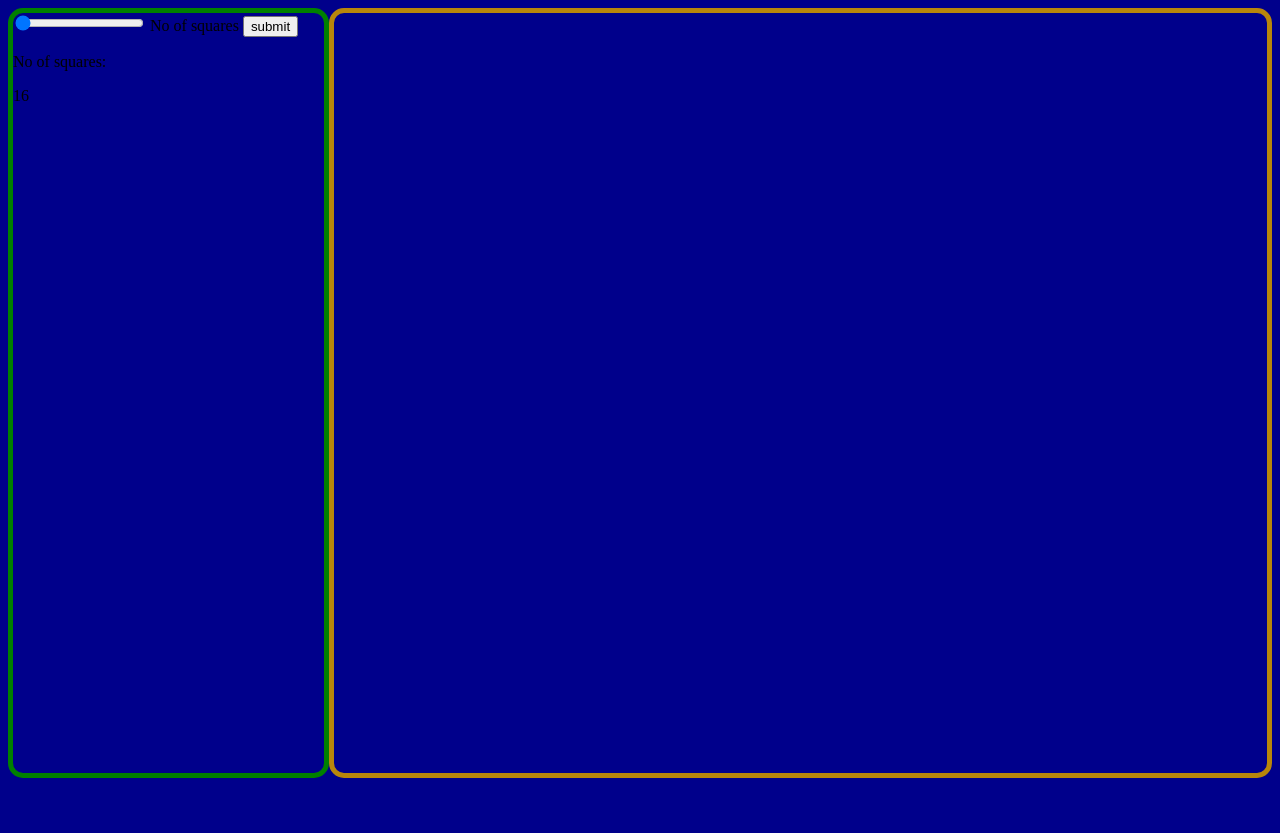
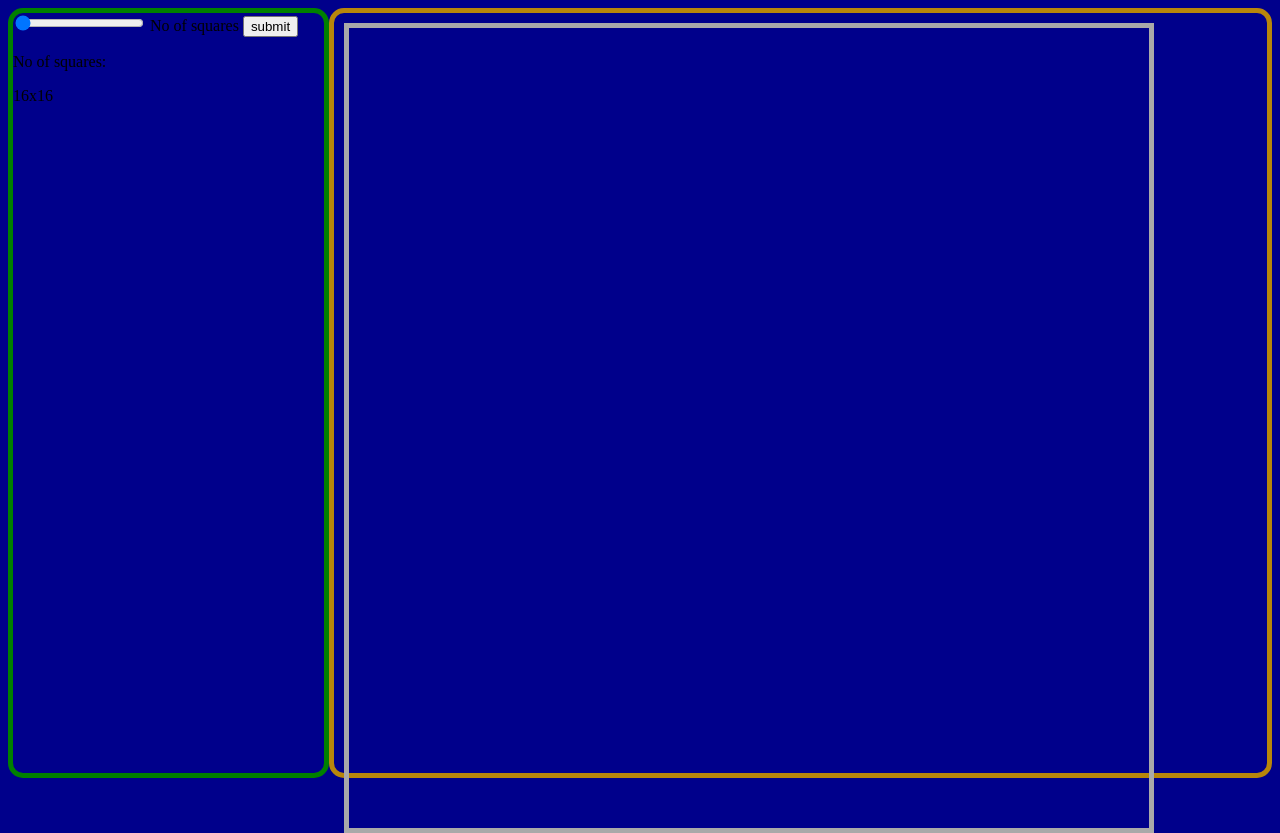
Before and after one commit to drago-develops/Etch-a-Sketch, a plain HTML site: page index.html in a window 1280 px wide. Both pictures are taken after a click on the button "submit". Before the commit the page ends 800 px from the top, so only its background shows below. Drawn offline with Linux system fonts and the light colour scheme.

Commit message:
container css edit
styled container where the grid drawing will happen.

```diff
--- a/EaS.css
+++ b/EaS.css
@@ -17,3 +17,9 @@ html body{
     border: 5px solid darkgoldenrod;
     border-radius: 15px;
 }
+#cointainer{
+    height: 800px;
+    width: 800px ;
+    border: 5px solid darkgray;
+    margin: 10px;
+}
--- a/EaS.js
+++ b/EaS.js
@@ -1,9 +1,10 @@
 function noOfSquares(){
     var val = document.getElementById("gridSlider").value;
-    document.getElementById("output").innerHTML = val;
+    document.getElementById("output").innerHTML = `${val}x${val}`;
     for (i=1; i<=val; i++){
         console.log(i);
         const newDiv = document.createElement("div");
+        newDiv.setAttribute("class", "sqr")
         document.getElementById("cointainer").appendChild(newDiv);
     }
 }
--- a/index.html
+++ b/index.html
@@ -14,7 +14,7 @@
             <label for="gridSlider">No of squares</label>
             <button onclick="noOfSquares()">submit</button>
             <p>No of squares:</p>
-            <p id="output">16</p>
+            <p id="output">0x0</p>
 
         </div>
 
```
